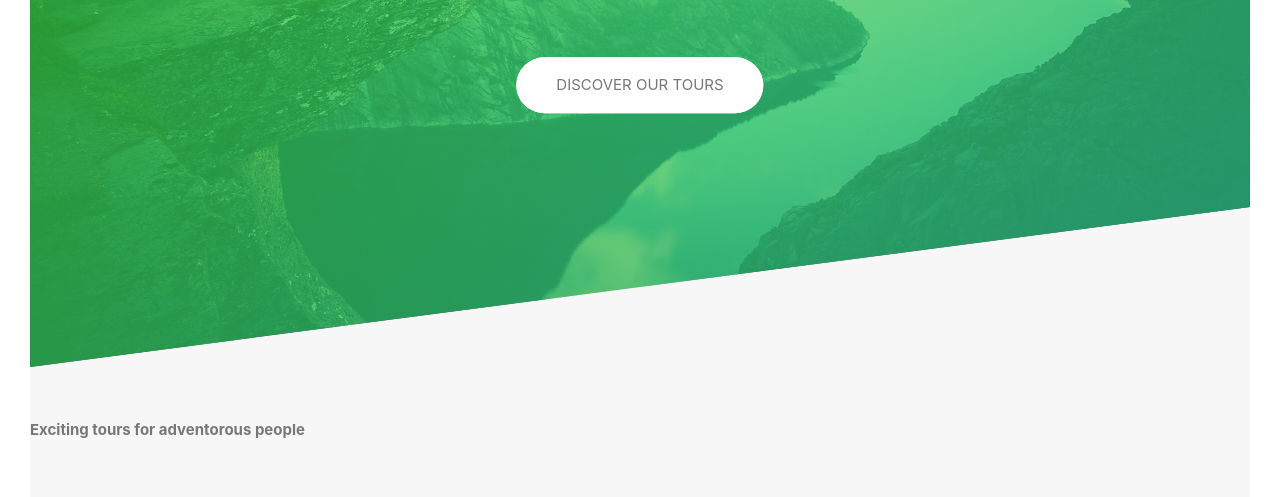
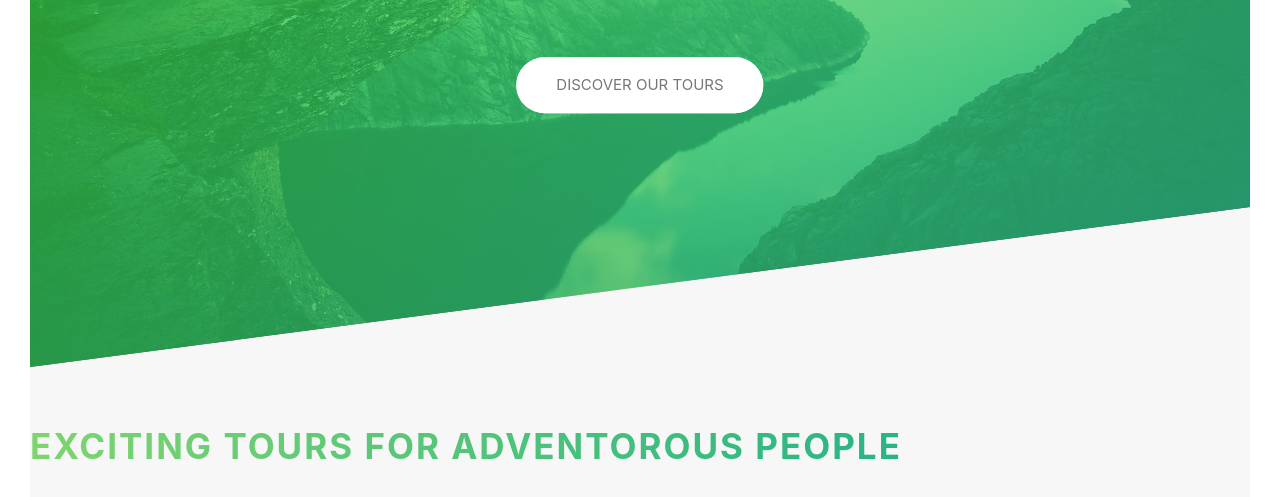
Before and after one commit to stephanieesenwa/travela, a website: page index.html in a window 1280 px wide. Shown: the part 423-920 px from the top of the page. Drawn offline with Linux system fonts and the light colour scheme.

Commit message:
Just gave my about-section header a cool design

```diff
--- a/sass/base/_typography.scss
+++ b/sass/base/_typography.scss
@@ -0,0 +1,16 @@
+.heading-secondary{
+    font-size: 3.5rem;
+    text-transform: uppercase;
+    font-weight: 700;
+    display: inline-block;
+    background-image: linear-gradient(to right,  $color-light-green, $color-dark-green );
+    -webkit-background-clip: text;
+    color: transparent;
+    letter-spacing: .2rem;
+
+
+    &:hover{
+        transform: skewY(2deg) skewX(15deg) scale(1.01);
+        transition:  .2s;
+    }
+}
```
Also changed, not shown: css/style.css.
